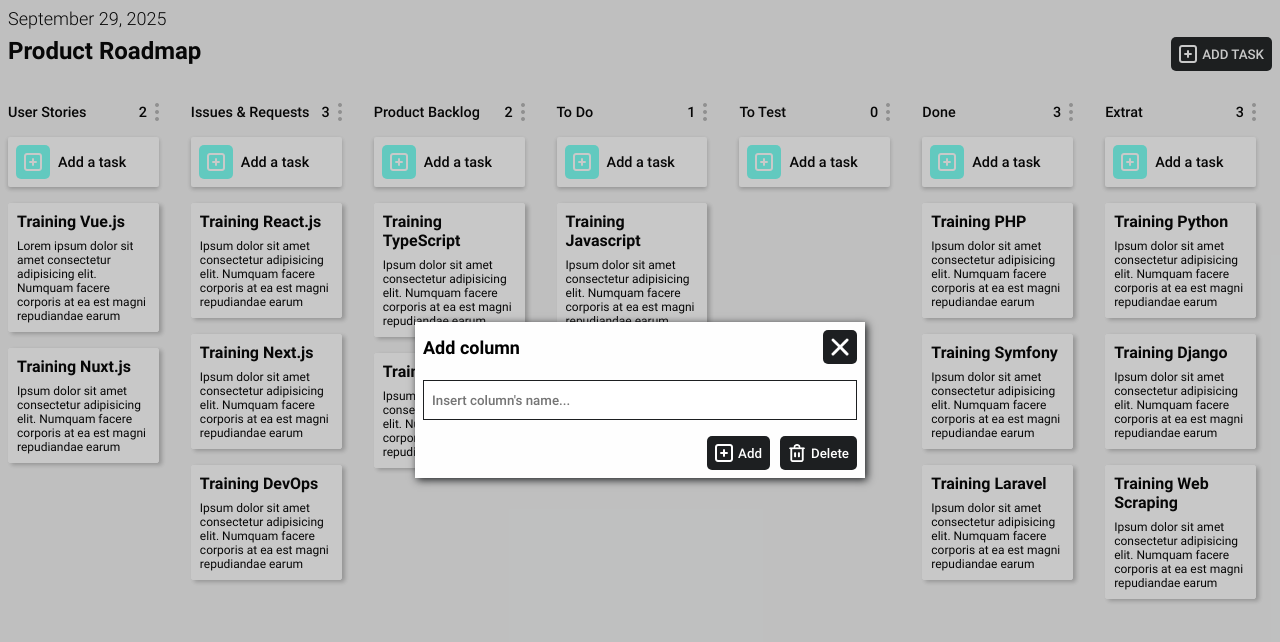
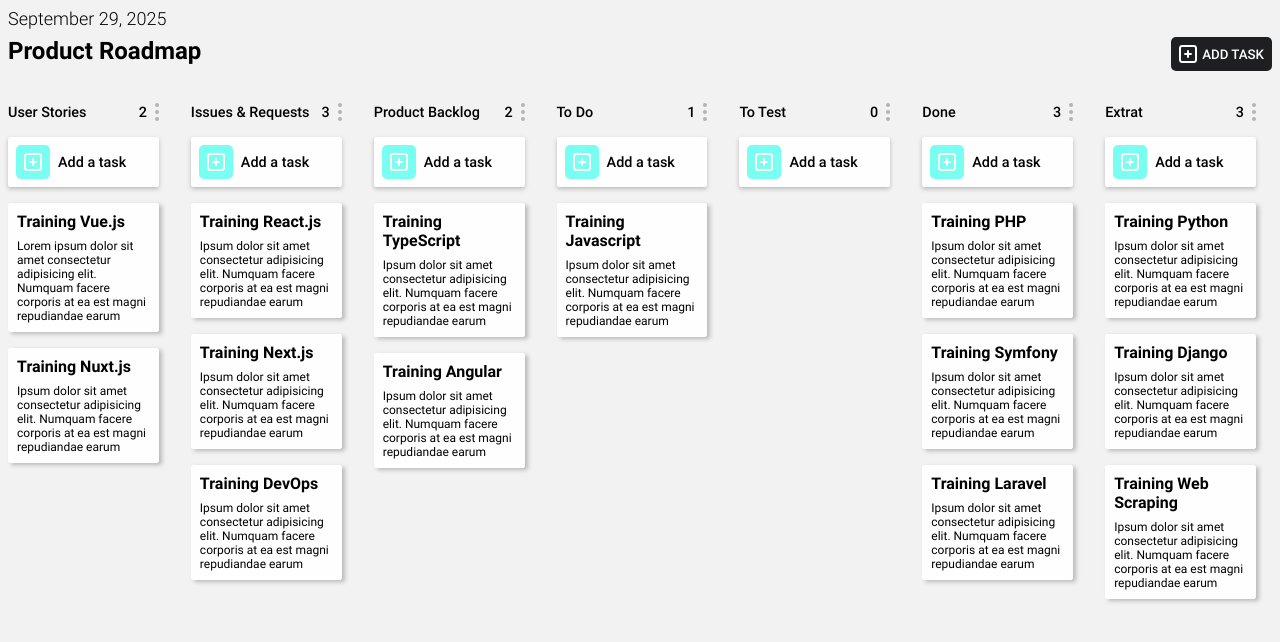
Before and after one commit to NumsRan/maso, a Vue app: page / in a window 1280 px wide. Shown: the top 642 px of the page. Built offline with nearby package versions, Linux system fonts and the light colour scheme.

Commit message:
feat(headers, modal): open and close modal

```diff
--- a/src/components/child-global/modal.vue
+++ b/src/components/child-global/modal.vue
@@ -1,14 +1,26 @@
 <script setup>
     import Button from './button.vue';
+
+    defineProps({
+        showModal: {
+            type: Boolean,
+            default: false
+        }
+    })
+
+    const emits = defineEmits(['closeModal'])
+    const closeModal = () => {
+        emits('closeModal')
+    }
 
 </script>
 
 <template>
-    <div class="modal-container">
+    <div v-if="showModal" class="modal-container">
         <div class="modal-content">
             <div class="modal-header">
                 <p>Add column</p>
-                <Button imgTarget="icon-close"/>
+                <Button @click="closeModal" imgTarget="icon-close"/>
             </div>
             <div class="modal-body">
                 <input type="text" placeholder="Insert column's name...">
--- a/src/components/child-tasks-managment/headers.vue
+++ b/src/components/child-tasks-managment/headers.vue
@@ -6,15 +6,17 @@
     const currentDate = ref(new Date().toLocaleString('en-US', {
         dateStyle: 'long'
     }))
+
+    const modalState = ref(false)
 </script>
 
 <template>
-    <Modal/>
+    <Modal :showModal="modalState" @closeModal="modalState = false"/>
     <div class="header">
         <p class="header-date">{{ currentDate }}</p>
         <div class="header-action">
             <p class="header-title">Product Roadmap</p>
-            <Button>
+            <Button @click="modalState = true">
                 <span class="btn-slot">ADD TASK</span>
             </Button>
         </div>
```
